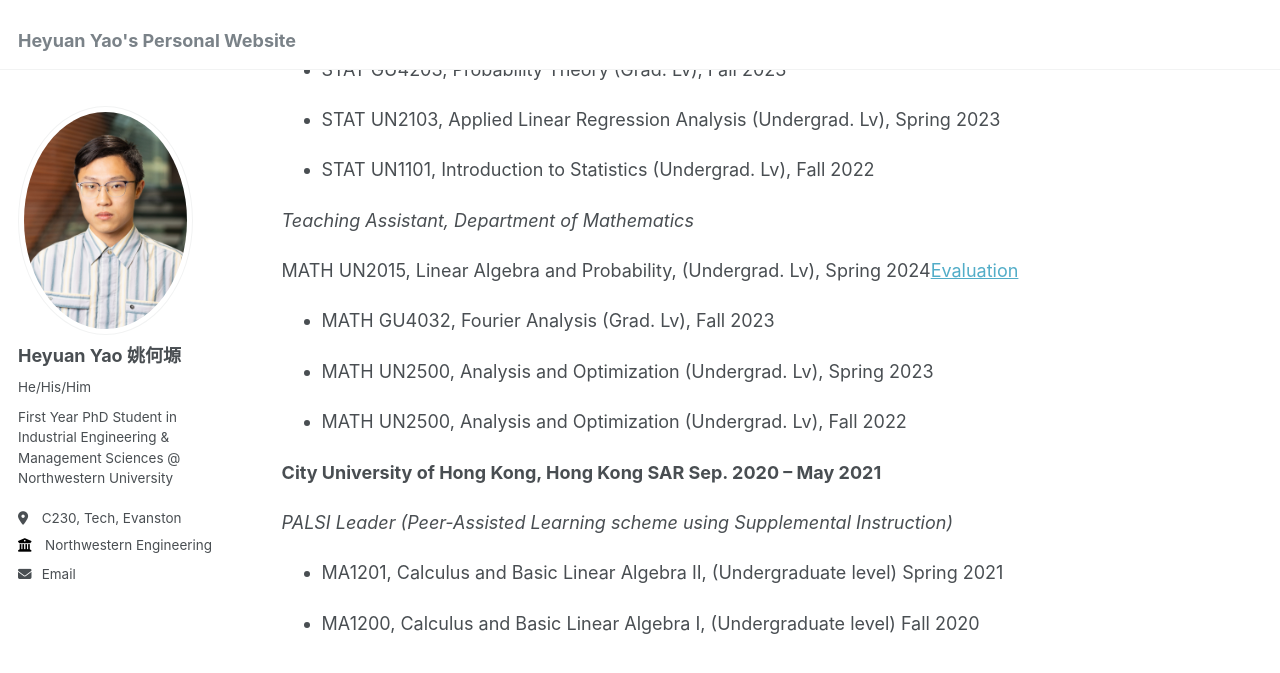
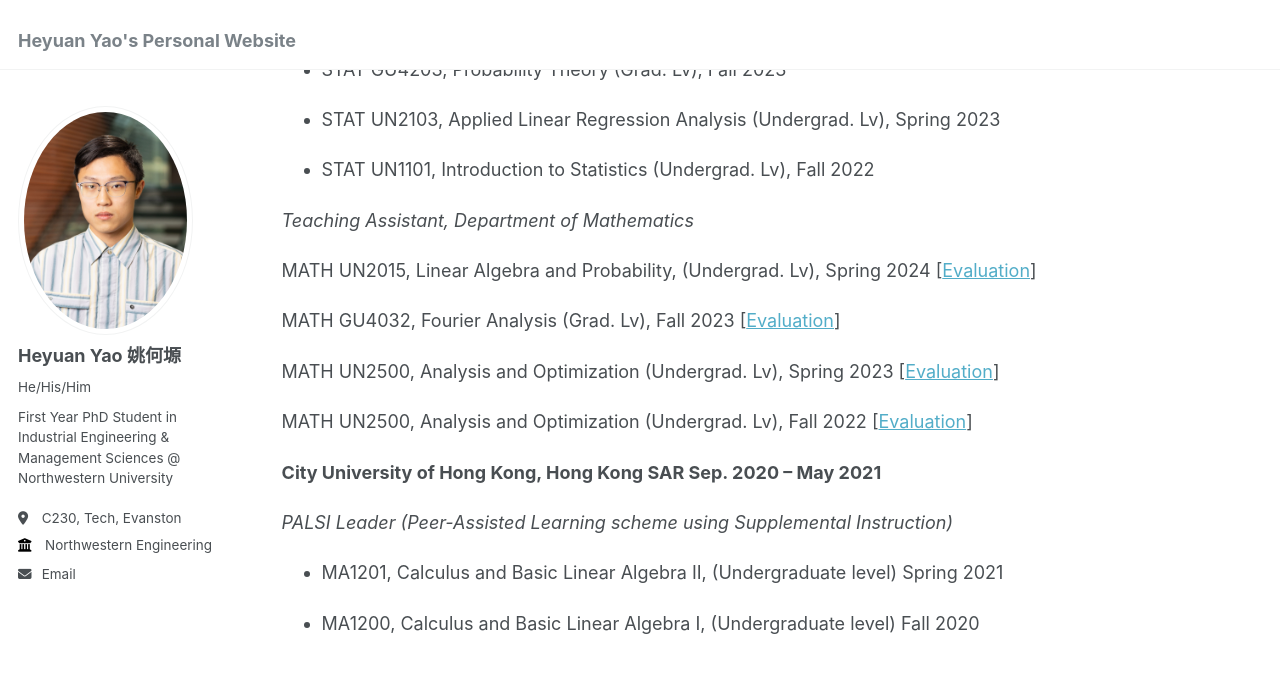
Before and after one commit to Heyuan-Yao/Heyuan-Yao.github.io, a Jekyll site: the page built from _pages/about.md, in a window 1280 px wide and 900 px high, scrolled down 1347 px. Shown: the top 673 px of the window. Built offline with Jekyll 4.4.1, drawn with Linux system fonts in a browser that asks for light colours.

Commit message:
Update about.md

```diff
--- a/_pages/about.md
+++ b/_pages/about.md
@@ -53,14 +53,12 @@ Teaching & Teaching Assistantship
 
 *Teaching Assistant, Department of Mathematics*
 
-<p>MATH UN2015, Linear Algebra and Probability, (Undergrad. Lv), Spring 2024<a href="MATHUN2015LinearAlgebraandProbabilitySpring2024-MATHUN2015_001_2024_1-LinearAlgebraandProbabilityMATHW2015_001_2024_1_183506_HeyuanYao.pdf">Evaluation</a></p>
+<p>MATH UN2015, Linear Algebra and Probability, (Undergrad. Lv), Spring 2024 [<a href="MATHUN2015LinearAlgebraandProbabilitySpring2024-MATHUN2015_001_2024_1-LinearAlgebraandProbabilityMATHW2015_001_2024_1_183506_HeyuanYao.pdf">Evaluation</a>]</p>
+<p>MATH GU4032, Fourier Analysis (Grad. Lv), Fall 2023 [<a href="MATHGU4032_001_2023_3-FOURIERANALYSISMATHW4032_001_2023_3_170719_HeyuanYao.pdf">Evaluation</a>]</p>
+<p>MATH UN2500, Analysis and Optimization (Undergrad. Lv), Spring 2023 [<a href="_teaching/MATHUN2500_002_2023_1-ANALYSISANDOPTIMIZATIONMATHV2500_002_2023_1_162640_HeyuanYao.pdf">Evaluation</a>]</p>
+<p>MATH UN2500, Analysis and Optimization (Undergrad. Lv), Fall 2022 [<a href="_teaching/MATHUN2500_002_2022_3-ANALYSISANDOPTIMIZATIONMATHV2500_002_2022_3_150375_HeyuanYao.pdf">Evaluation</a>]</p>
 
 
-- MATH GU4032, Fourier Analysis (Grad. Lv), Fall 2023
-
-- MATH UN2500, Analysis and Optimization (Undergrad. Lv), Spring 2023
-
-- MATH UN2500, Analysis and Optimization (Undergrad. Lv), Fall 2022
 
 **City University of Hong Kong, Hong Kong SAR Sep. 2020 – May 2021**
 
```
